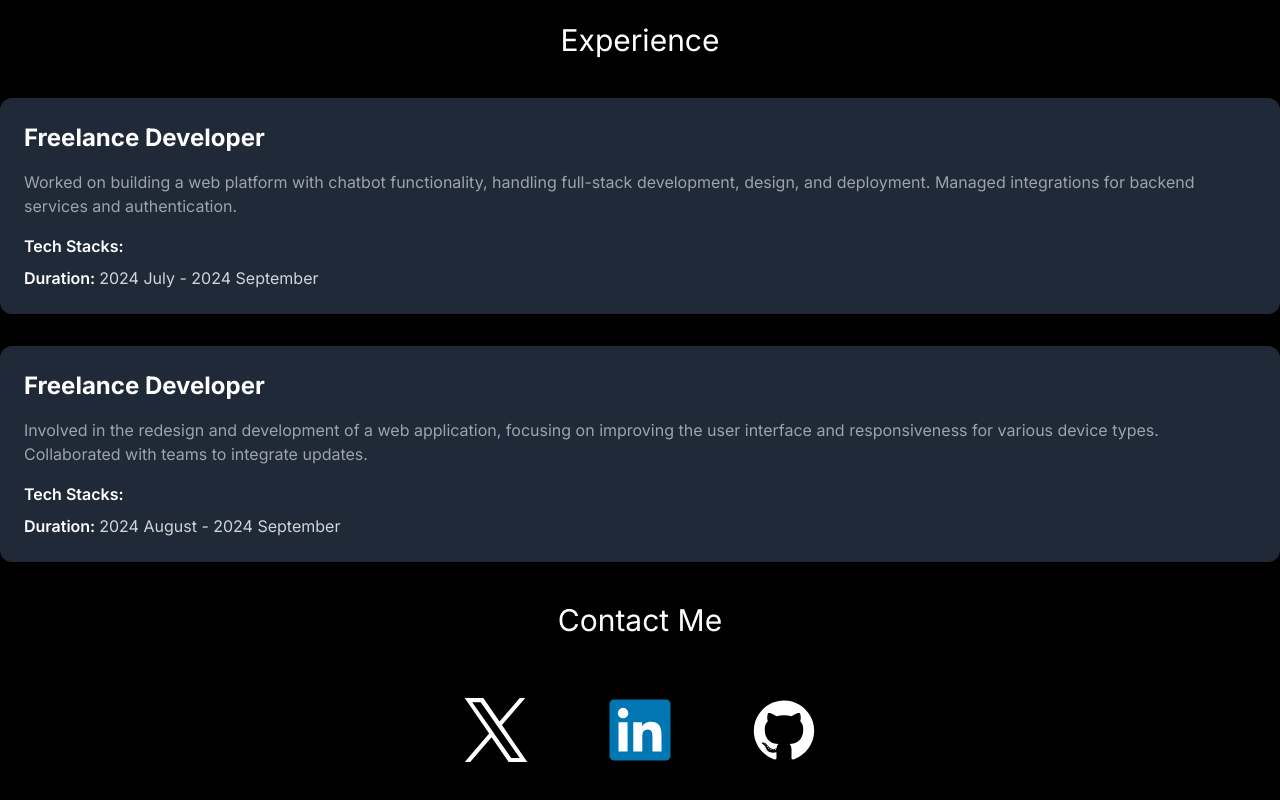
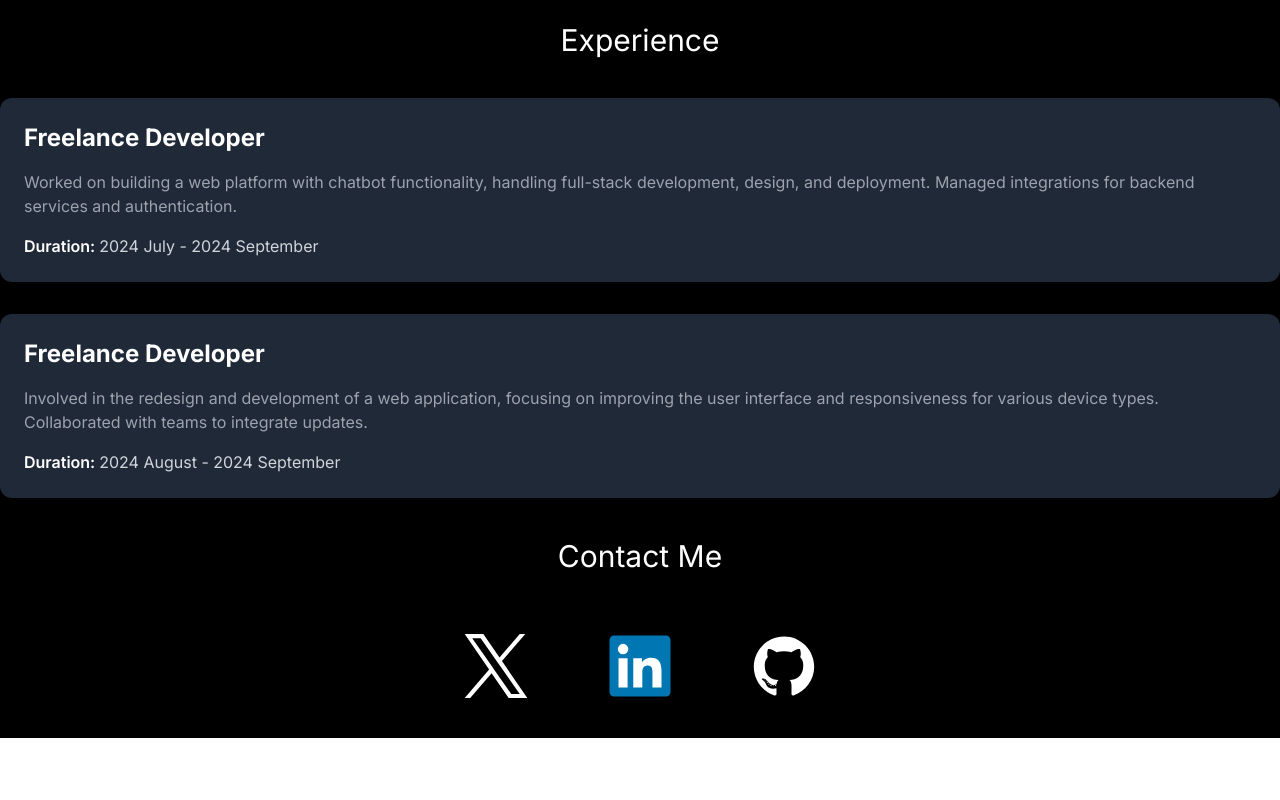
Before and after one commit to User-1289/portfolio, a Next.js app: page / in a window 1280 px wide. Shown: the part 2334-3134 px from the top of the page. After the commit the page ends 3072 px from the top, so only its background shows below. Built offline with nearby package versions, Linux system fonts and the light colour scheme.

Commit message:
making it good

```diff
--- a/src/app/components/Projects.tsx
+++ b/src/app/components/Projects.tsx
@@ -97,9 +97,6 @@ const Projects: React.FC = ({}) => {
     <p className="text-gray-400 mt-4">{experience.details}</p>
     <div className="mt-4">
       <div className="mt-2">
-        <span className="font-semibold text-white">Tech Stacks: </span>
-      </div>
-      <div className="mt-2">
         <span className="font-semibold text-white">Duration: </span>
         <span className="text-gray-300">{experience.duration}</span>
       </div>
```
